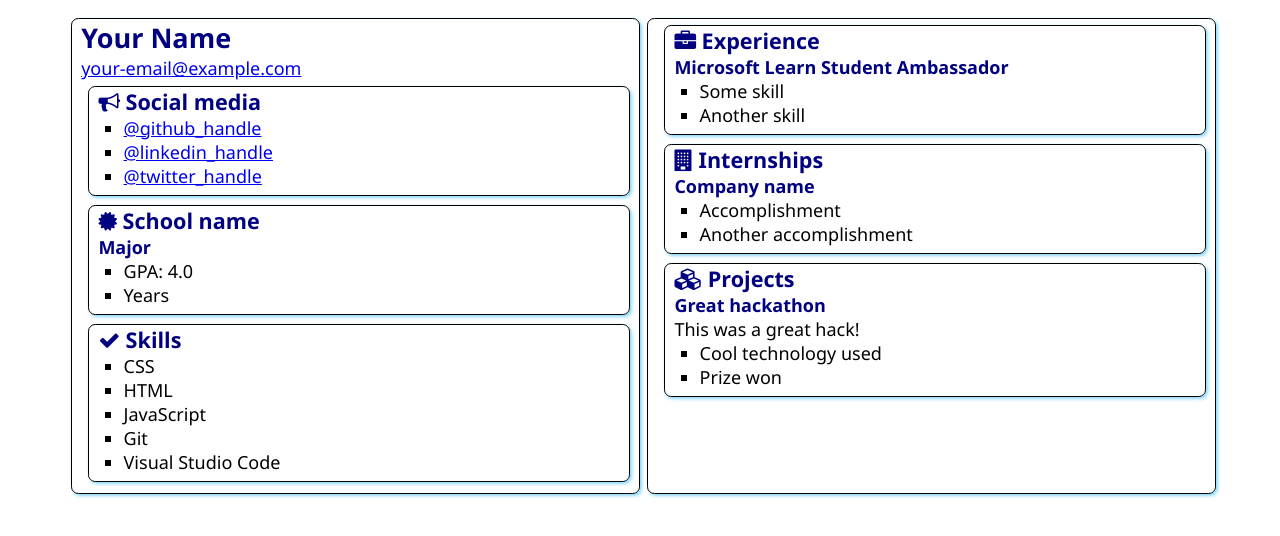
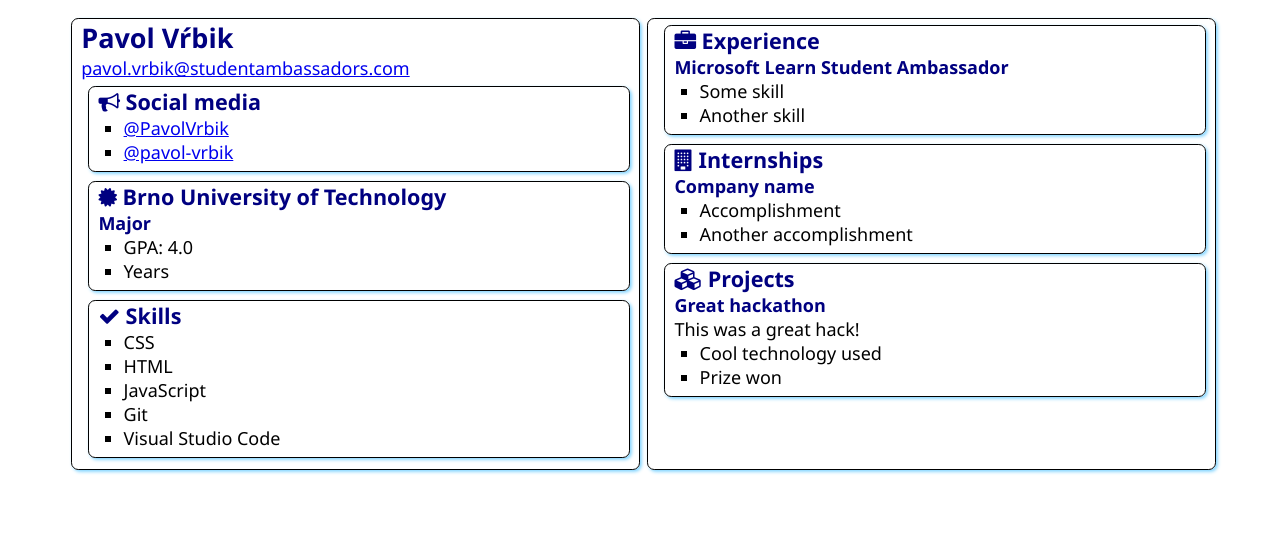
Before and after one commit to PavolVrbik/SATechnicalOnboarding, a plain HTML site: page src/index.html in a window 1280 px wide. Drawn offline with Linux system fonts and the light colour scheme.

Commit message:
Update index.html

```diff
--- a/src/index.html
+++ b/src/index.html
@@ -12,8 +12,8 @@
 <body>
     <main>
         <article class="box">
-            <h1>Your Name</h1>
-            <div><a href="mailto:your.email@example.com">your-email@example.com</a></div>
+            <h1>Pavol Vŕbik</h1>
+            <div><a href="mailto:your.email@example.com">pavol.vrbik@studentambassadors.com</a></div>
 
             <section class="box">
                 <h2>
@@ -21,9 +21,8 @@
                     Social media
                 </h2>
                 <ul>
-                    <li><a href="https://github.com/<handle>">@github_handle</a></li>
-                    <li><a href="https://linkedin.com/in/<handle>">@linkedin_handle</a></li>
-                    <li><a href="https://twitter.com/<handle>">@twitter_handle</a></li>
+                    <li><a href="https://github.com/pavolvrbik">@PavolVrbik</a></li>
+                    <li><a href="https://linkedin.com/in/pavol-vrbik">@pavol-vrbik</a></li>
                 </ul>
             </section>
 
@@ -31,7 +30,7 @@
                 <div class="education">
                     <h2>
                         <i class="fa fa-certificate" aria-hidden="true"></i>
-                        School name
+                        Brno University of Technology
                     </h2>
                     <h3>Major</h3>
                     <ul>
```
